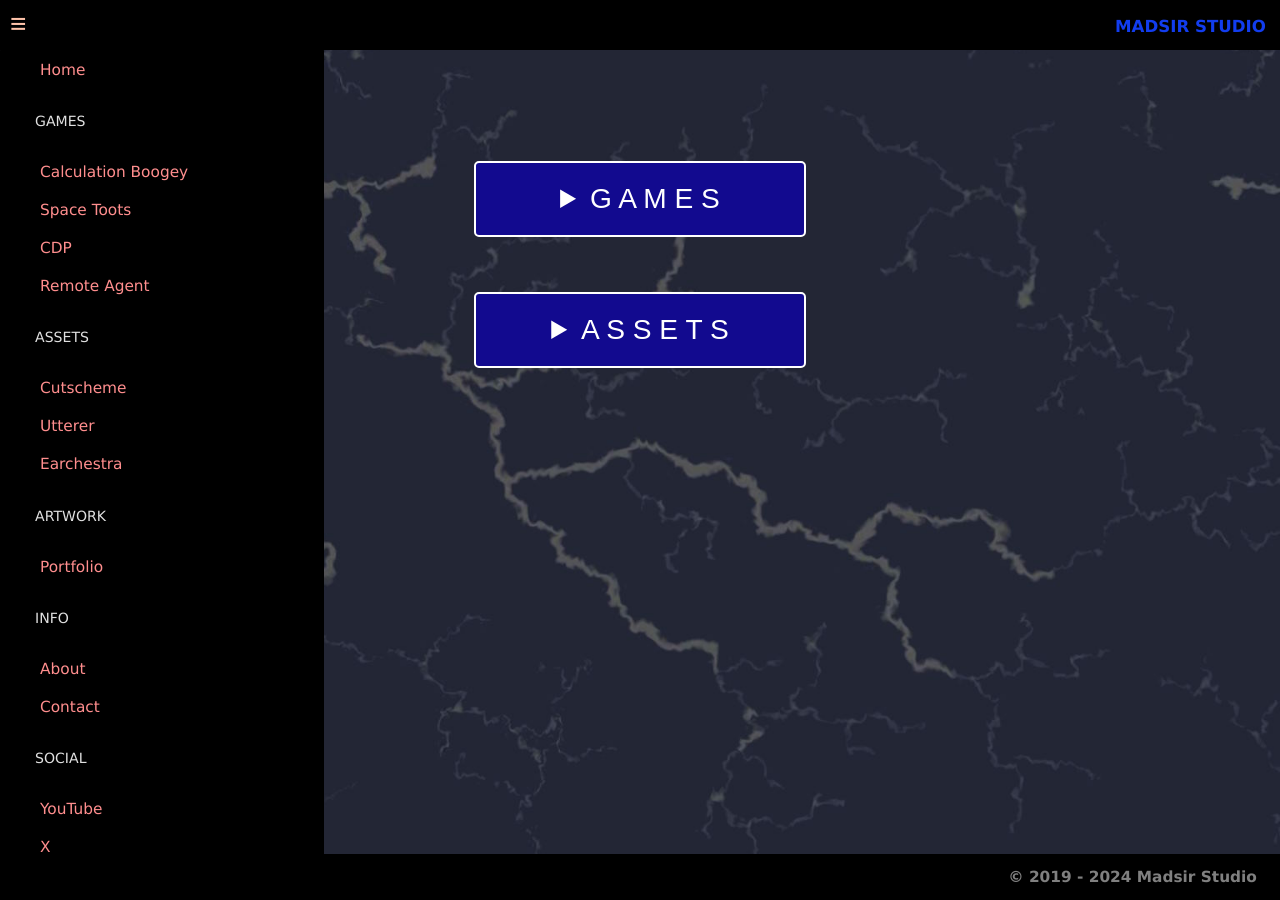
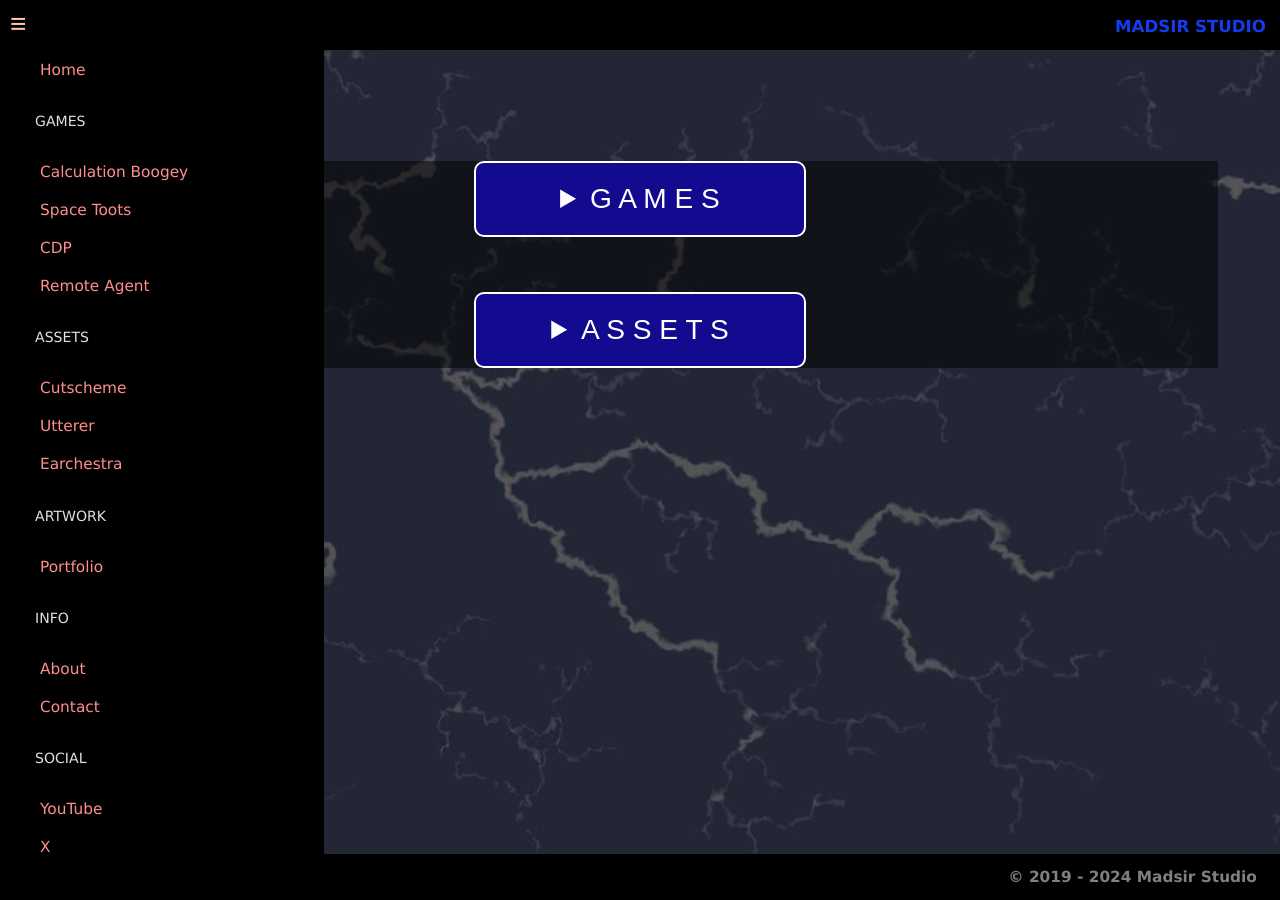
Before and after one commit to Madsir/madsirstudio.github.io, a Jekyll site: the page built from index.html, in a window 1280 px wide. Built offline with Jekyll 4.4.1, drawn with Linux system fonts in a browser that asks for light colours.

Commit message:
Update index.html

```diff
--- a/index.html
+++ b/index.html
@@ -14,10 +14,13 @@
   margin-right: 2.5%;
   margin-top: 2%;
   margin-bottom: 2%;
+  height: 100%;
 }
 .centerdiv {
   margin-left: 2.5%;
   margin-right: 2.5%;
+  background-color: #000;
+	 background-color: rgb(0 0 0 / 0.5);
 }
 .columns {
 	float: center;
@@ -38,7 +41,6 @@
   margin-left: auto;
   margin-right: auto;
   overflow: hidden;
-	opacity: 1;
 }
 @media (max-width: 600px) {
  .columns {
@@ -52,15 +54,18 @@
 }
 summary {
   font-size: 1.5em;
+  margin-left:0;
+  margin-right:0;
+  font-size: 1.5em;
 }
 }
 .row{
-  margin-top: 10%;
+  margin-top: 0;
   margin-bottom: 10%;
   background-color: #090548;
    border: 2px solid white;
-   padding: 20px 30px;
-  border-radius:5px;
+   padding: 20px 50px;
+  border-radius:10px;
 }
 .row::after {
   content: "";
@@ -97,7 +102,7 @@
   margin-top: 5%;
    border: 2px solid white;
    padding: 20px 30px;
-  border-radius:5px;
+  border-radius:10px;
 	cursor:pointer;
 }
 </style>
```
